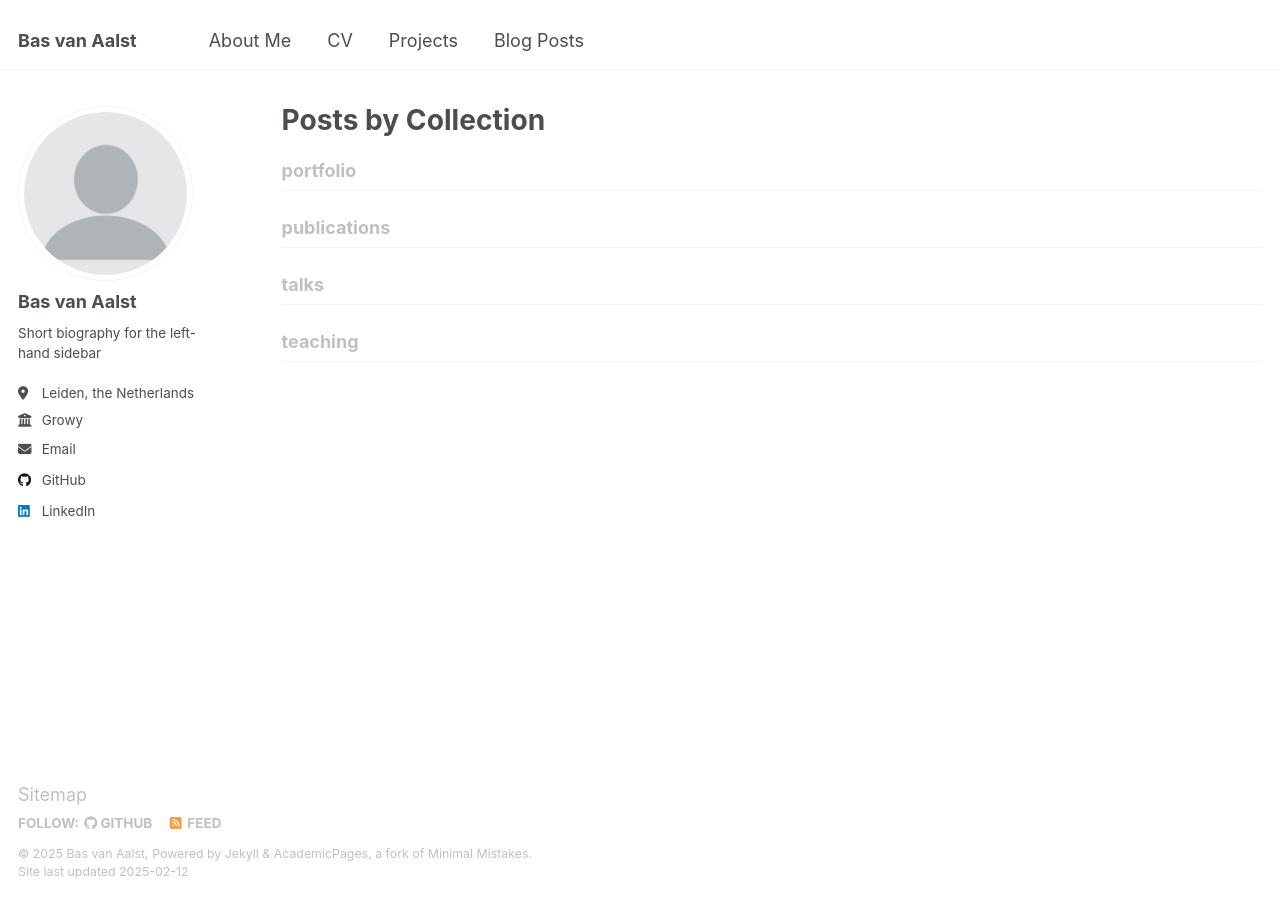
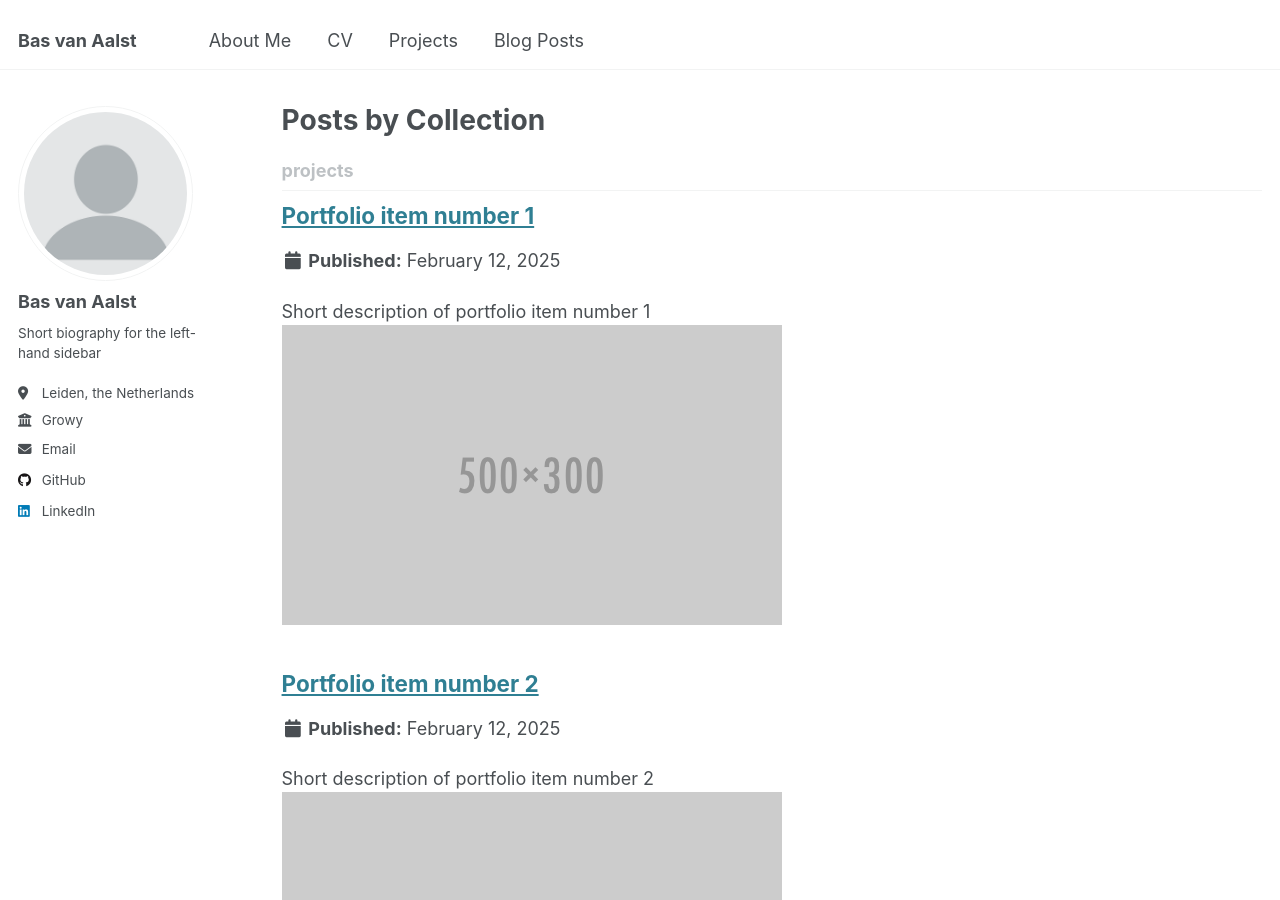
Before and after one commit to basvanaalst/basvanaalst.github.io, a Jekyll site: the page built from _pages/collection-archive.html, in a window 1280 px wide and 900 px high. Built offline with Jekyll 4.4.1, drawn with Linux system fonts in a browser that asks for light colours; part of the change alters nothing that is shown.

Commit message:
Update config.yaml

```diff
--- a/_config.yml
+++ b/_config.yml
@@ -213,16 +213,7 @@ kramdown:
 
 # These settings control the types of collections used by the template
 collections:
-  teaching:
-    output: true
-    permalink: /:collection/:path/
-  publications:
-    output: true
-    permalink: /:collection/:path/
-  portfolio:
-    output: true
-    permalink: /:collection/:path/
-  talks:
+  projects:
     output: true
     permalink: /:collection/:path/
 
@@ -247,42 +238,15 @@ defaults:
     values:
       layout: single
       author_profile: true
-  # _teaching
-  - scope:
-      path: ""
-      type: teaching
-    values:
-      layout: single
-      author_profile: true
-      share: true
-      comments: true
-  # _publications
-  - scope:
-      path: ""
-      type: publications
-    values:
-      layout: single
-      author_profile: true
-      share: true
-      comments: true
   # _projects
   - scope:
       path: ""
-      type: portfolio
+      type: projects
     values:
       layout: single
       author_profile: true
       share: true
       comment: true
-  # _talks
-  - scope:
-      path: ""
-      type: talks
-    values:
-      layout: talk
-      author_profile: true
-      share: true
-
 
 # Sass/SCSS
 sass:
```
